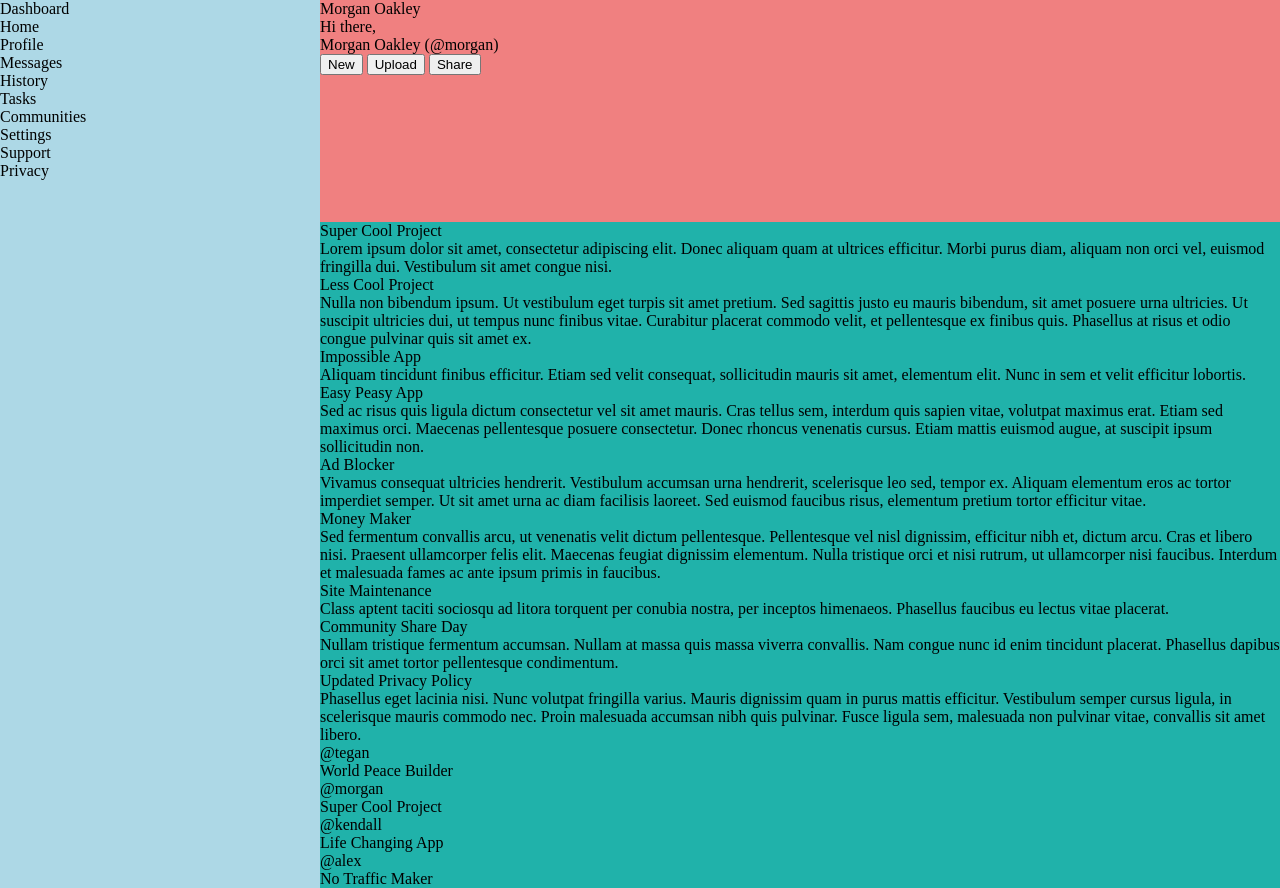
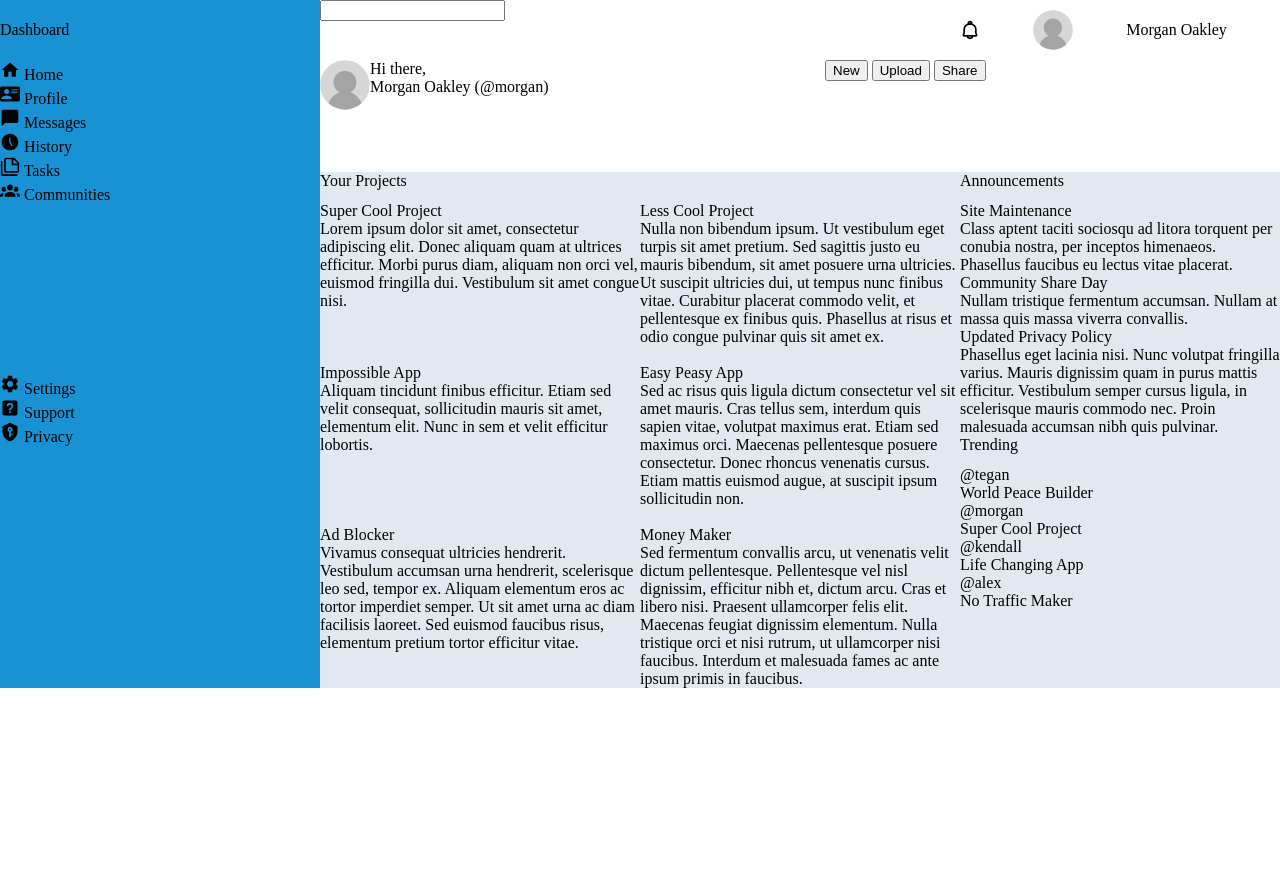
Before and after one commit to melvinp23/admin-dashboard, a plain HTML site: page index.html in a window 1280 px wide. After the commit the page ends 800 px from the top, so only its background shows below. Drawn offline with Linux system fonts and the light colour scheme.

Commit message:
Add basic structure, content and icons on sidebar menu

```diff
--- a/index.html
+++ b/index.html
@@ -10,32 +10,94 @@
 
     <body>
         <div id="sidebar">
-            <div>Dashboard</div>
-            <div>Home</div>
-            <div>Profile</div>
-            <div>Messages</div>
-            <div>History</div>
-            <div>Tasks</div>
-            <div>Communities</div>
 
-            <div>Settings</div>
-            <div>Support</div>
-            <div>Privacy</div>
+            <div id="sidebar-logo">Dashboard</div>
+
+            <div id="navigation">
+                <div>
+                    <img src="./images/home.svg" alt="home-icon">
+                    Home
+                </div>
+
+                <div>
+                    <img src="./images/profile-card.svg" alt="profile-card-icon">
+                    Profile
+                </div>
+
+                <div>
+                    <img src="./images/message.svg" alt="messages-icon">
+                    Messages
+                </div>
+
+                <div>
+                    <img src="./images/clock.svg" alt="history-icon">
+                    History
+                </div>
+
+                <div>
+                    <img src="./images/tasks.svg" alt="tasks-icon">
+                    Tasks
+                </div>
+
+                <div>
+                    <img src="./images/communities.svg" alt="communities-icon">
+                    Communities
+                </div>
+            </div>
+
+            <div id="settings">
+                <div>
+                    <img src="./images/settings.svg" alt="settings-icon">
+                    Settings
+                </div>
+
+                <div>
+                    <img src="./images/support.svg" alt="support-icon">
+                    Support
+                </div>
+
+                <div>
+                    <img src="./images/privacy.svg" alt="privacy-icon">
+                    Privacy
+                </div>
             </div>
 
 
+        </div>
+
         <div id="header">
-            <div id="search-bar"></div>
-            <div id="user-profile">Morgan Oakley</div>
+            <div id="user-header-top">
+                <div id="search-bar">
+                    <input type="search" name="search-bar">
+                </div>
+
+                <div id="user-profile">
+                    <img id="notification-bell" src="./images/bell.svg" alt="notification-icon">
+                    <img id="profile-icon" src="./images/profile.svg" alt="profile icon">
+                    Morgan Oakley
+                </div>
+            </div>
+
+            <div id="user-header-bottom">
+                <img id="profile-picture" src="./images/profile.svg" alt="profile icon">
+                <div id="user-info">
+                    <div>
                         <div>Hi there,</div>
                         <div>Morgan Oakley (@morgan)</div>
+                    </div>
+                </div>
+
+                <div id="buttons">
                     <button>New</button>
                     <button>Upload</button>
                     <button>Share</button>
                 </div>
+            </div>
+        </div>
 
         <div id="main-content">
             <div id="your-projects">
+                <div id="project-title">Your Projects</div>
                 <div class="card">
                     <div>Super Cool Project</div>
                     <div>Lorem ipsum dolor sit amet, consectetur adipiscing elit. Donec aliquam quam at ultrices
@@ -94,9 +156,7 @@
             </div>
 
             <div id="announcements">
-
-                <div id="announcements-container">
-
+                Announcements
                 <div class="announcement">
                     <div>Site Maintenance</div>
                     <div>Class aptent taciti sociosqu ad litora torquent per conubia nostra, per inceptos himenaeos.
@@ -108,9 +168,7 @@
 
                 <div class="announcement">
                     <div>Community Share Day</div>
-                        <div>Nullam tristique fermentum accumsan. Nullam at massa quis massa viverra convallis. Nam
-                            congue nunc id enim tincidunt
-                            placerat. Phasellus dapibus orci sit amet tortor pellentesque condimentum.
+                    <div>Nullam tristique fermentum accumsan. Nullam at massa quis massa viverra convallis.
                     </div>
                 </div>
 
@@ -118,17 +176,13 @@
                     <div>Updated Privacy Policy</div>
                     <div>Phasellus eget lacinia nisi. Nunc volutpat fringilla varius. Mauris dignissim quam in purus
                         mattis efficitur. Vestibulum semper cursus ligula, in scelerisque mauris commodo nec. Proin
-                            malesuada accumsan nibh quis pulvinar. Fusce
-                            ligula sem, malesuada non pulvinar vitae, convallis sit amet libero.
+                        malesuada accumsan nibh quis pulvinar.
+                    </div>
                 </div>
             </div>
 
-                </div>
-
-            </div>
-
             <div id="trending">
-                <div class="trending-container">
+                Trending
                 <div class="user">
                     <div>@tegan</div>
                     <div>World Peace Builder</div>
@@ -150,7 +204,6 @@
                 </div>
             </div>
         </div>
-        </div>
 
 
     </body>
--- a/style.css
+++ b/style.css
@@ -5,18 +5,91 @@ body {
 	grid-template-rows: repeat(4, 1fr);
 }
 
+#user-profile {
+	display: grid;
+	grid-auto-flow: column;
+	align-items: center;
+}
+
+#user-profile > #profile-icon {
+	width: 40px;
+	height: 40px;
+}
+
+#user-profile > #notification-bell {
+	width: 20px;
+	height: 20px;
+}
+
+#user-info {
+	display: grid;
+	grid-auto-flow: column;
+}
+
+#user-header-bottom > #profile-picture {
+	width: 50px;
+	height: 50px;
+}
+
 #sidebar {
-	grid-row: span 4;
-	background-color: lightblue;
+	display: grid;
+	grid-template-rows: 60px 1fr 1fr;
+	grid-row-start: 1;
+	grid-row-end: 5;
+	background-color: #1992d4;
+}
+
+#sidebar img {
+	width: 20px;
+	height: 20px;
+}
+
+#sidebar-logo {
+	align-self: center;
 }
 
 #header {
-	grid-column: span 3;
-	background-color: lightcoral;
+	display: grid;
+	grid-template-rows: 60px 1fr;
+	grid-column-start: 2;
+	grid-column-end: 5;
+}
+
+#user-header-top {
+	display: grid;
+	grid-template-columns: 2fr 1fr;
+}
+
+#user-header-bottom {
+	display: grid;
+	grid-template-columns: 50px 1fr 1fr;
 }
 
 #main-content {
+	display: grid;
+	grid-template-columns: 2fr 1fr;
 	grid-row: span 3;
 	grid-column: span 3;
-	background-color: lightseagreen;
+	background-color: #e2e8f0;
 }
+
+#your-projects {
+	display: grid;
+	grid-template-rows: 30px 1fr 1fr 1fr;
+	grid-template-columns: 1fr 1fr;
+	grid-row: span 3;
+}
+
+#project-title {
+	grid-column: span 2;
+}
+
+#announcements {
+	display: grid;
+	grid-template-rows: 30px 1fr;
+}
+
+#trending {
+	display: grid;
+	grid-template-rows: 30px 1fr;
+}
```
Also changed, not shown: images/bell.svg (added), images/clock.svg (added), images/communities.svg (added), images/home.svg (added), images/message.svg (added), images/privacy.svg (added), images/profile-card.svg (added), images/profile.svg (added), images/settings.svg (added), images/support.svg (added), images/tasks.svg (added). Lines whose indentation alone changed are shown as unchanged.
